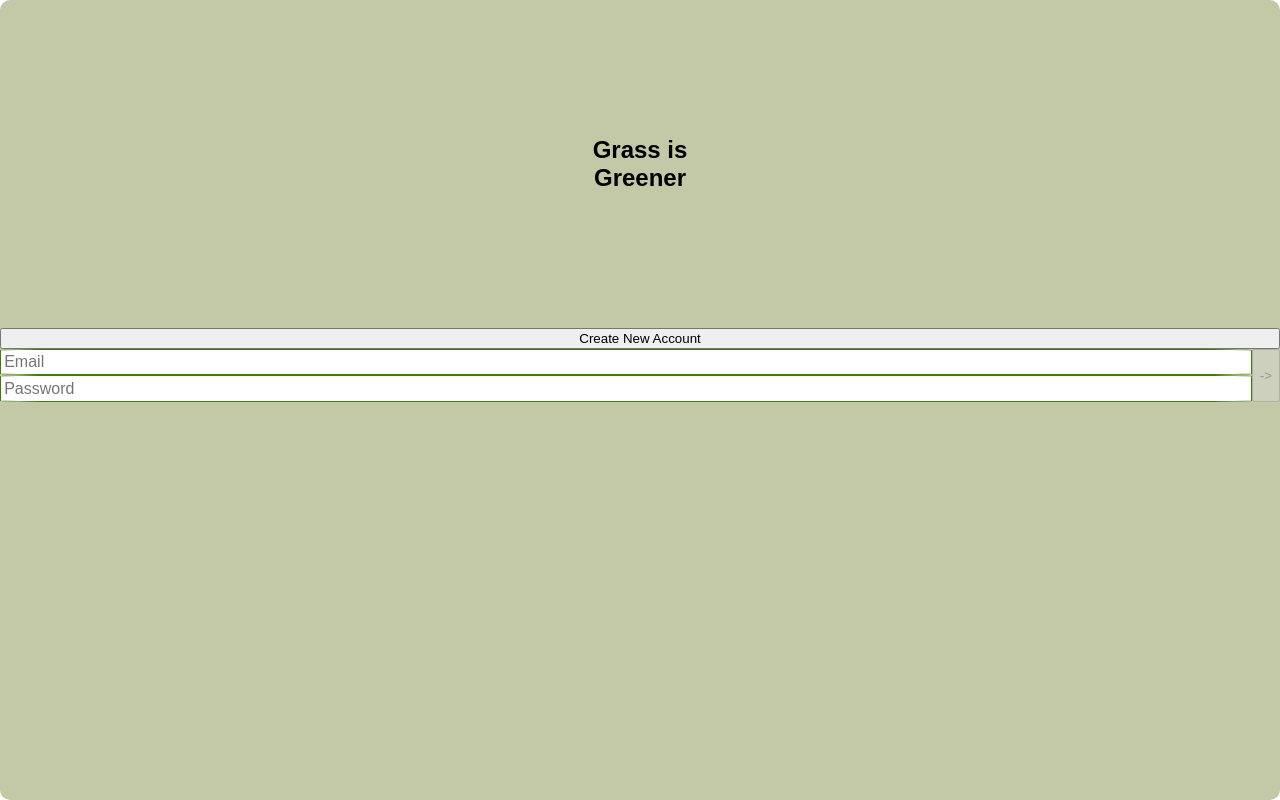
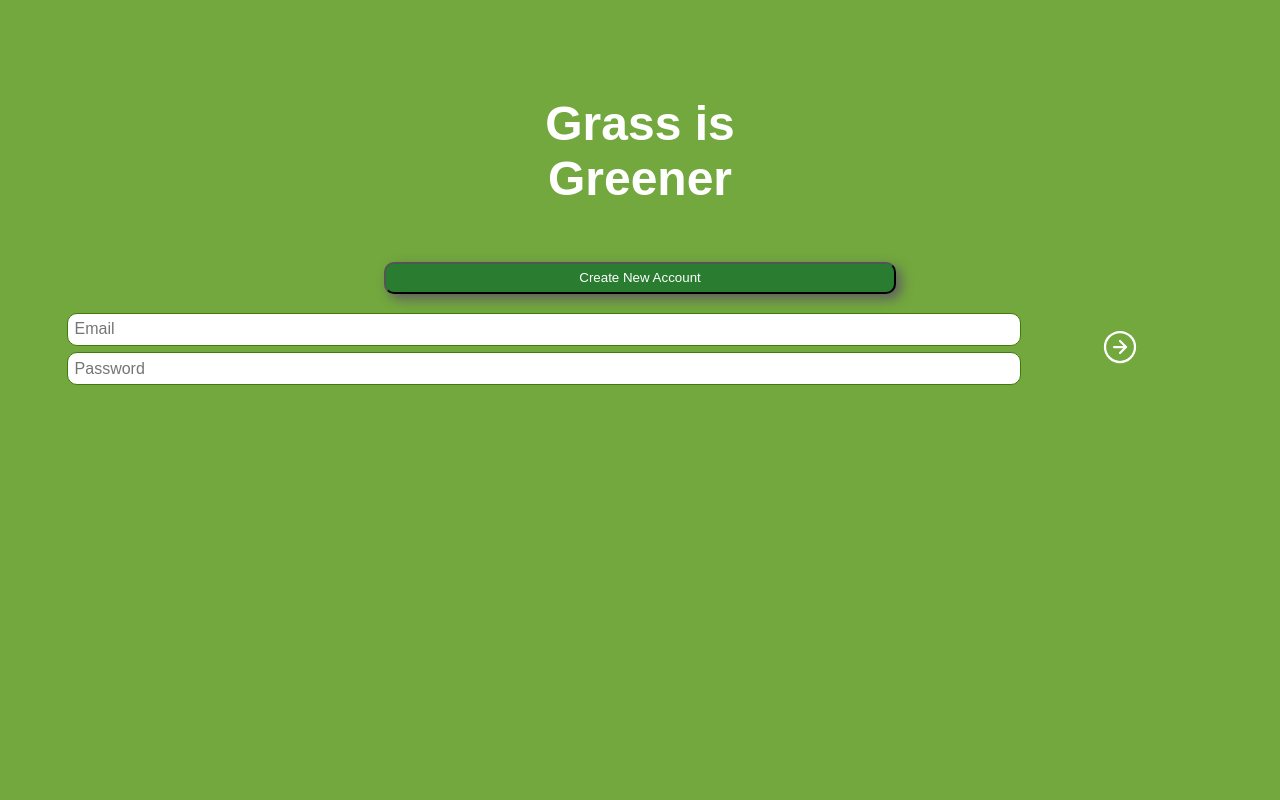
Before and after one commit to dLars99/greener, a React (Create React App) app: page /login in a window 1280 px wide. Built offline with nearby package versions, Linux system fonts and the light colour scheme; no server answers.

Commit message:
Improve registration styling

```diff
--- a/src/components/alerts/Alerts.js
+++ b/src/components/alerts/Alerts.js
@@ -15,9 +15,6 @@
 
     // Create an appropriate warning or alert based on the weather code. Red = current; yellow = forecast.
     const sortWeather = (warning) => {
-        const updateRed = [...redAlerts]
-        const updateYellow = [...yellowAlerts]
-        console.log(updateYellow)
         switch (warning.data) {
             case 1030:
             case 1063:
@@ -27,14 +24,12 @@
                 } else {
                     return {type: "red", message: "There is possible rain in your area."}
                 }
-                break
             case 1087:
                 if (warning.condition === "yellow") {
                     return {type: "yellow", message: "There is a possibility of storms today."}
                 } else {
                     return {type: "red", message: "There are possible thunderstorms in your area."}
                 }
-                break
             case 1180:
             case 1183:
             case 1189:
@@ -49,7 +44,6 @@
                 } else {
                     return {type: "red", message: "There is rain in your area."}
                 }
-                break
             case 1273:
             case 1276:
             case 1279:
@@ -58,7 +52,6 @@
                 } else {
                     return {type: "red", message: "There are thunderstorms in your area."}
                 }
-                break
             default:
                 return
         }
@@ -73,7 +66,6 @@
             let counter = 0
             props.alerts.forEach(warning => {
                 counter++
-                console.log(warning)
                 switch (warning.type) {
                     case "heat":
                         updateRed.push({key: counter, message: "Dangerous heat today! Do your work in the morning or evening hours if possible."})
@@ -87,7 +79,6 @@
                             break
                         case "weather":
                             const weatherAlert = sortWeather(warning)
-                            console.log(weatherAlert)
                             if (weatherAlert) {
                                 if (weatherAlert.type = "yellow") {
                                     updateYellow.push({key: counter, message: weatherAlert.message})
--- a/src/components/dashboard/Dashboard.js
+++ b/src/components/dashboard/Dashboard.js
@@ -23,9 +23,7 @@
     // Instantiate update array outside of function to work around asynchronous setState issues
     const updatedAlerts = []
     const addAlert = (componentAlert) => {
-        console.log(componentAlert)
         const mergedAlerts = updatedAlerts.concat(componentAlert)
-        console.log(mergedAlerts)
         setAlerts(mergedAlerts)
     }
 
--- a/src/components/login/Login.css
+++ b/src/components/login/Login.css
@@ -2,27 +2,61 @@
     height: 100vh;
     overflow: hidden;
     text-align: center;
+    background-color: var(--light-green);
+    color: white;
 }
 
 .login {
     height: 100vh;
     display: flex;
     flex-direction: column;
+    align-items: center;
+    margin: 0;
 }
 
 .login h1 {
-    margin: 17vh 0;
+    margin: 12vh 0 5vh;
+    font-size: 3rem;
+}
+
+.login button {
+    width: 40%;
+    margin: 1rem auto;
+    padding: .4rem;
+    border-radius: 10px;
+    background-color: var(--bluegreen);
+    color: white;
+    box-shadow: 5px 5px 12px #5f5f5f;
 }
 
 .login--form {
     display: flex;
     flex-direction: row;
+    align-items: center;
+    width: 90%;
 }
 
 .login--fields {
     flex: 5;
     display: flex;
     flex-direction: column;
+}
+
+.front--window input {
+    margin: .2rem;
+    border-radius: 10px;
+    padding: .4rem;
+}
+
+.front--window select {
+    margin: .2rem;
+    border-radius: 10px;
+    padding: .4rem;
+    height: 2.3rem;
+}
+
+.login--button {
+    flex: 1;
 }
 
 .registration {
@@ -84,3 +118,13 @@
     flex-direction: column;
     align-items: flex-start;
 }
+
+.registration--button {
+    width: 40%;
+    margin: 1rem auto;
+    padding: .4rem;
+    border-radius: 10px;
+    background-color: var(--bluegreen);
+    color: white;
+    box-shadow: 5px 5px 12px #5f5f5f;
+}
--- a/src/components/login/Login.js
+++ b/src/components/login/Login.js
@@ -13,6 +13,7 @@
 import Registration4 from "./Registration4"
 import Registration5 from "./Registration5"
 import { FirstSchedule } from "../../modules/FirstSchedule"
+import { ArrowRightCircle } from "react-feather"
 
 const Login = props => {
 
@@ -126,7 +127,9 @@
                         <input type="email" id="email" autoComplete="username" placeholder="Email" onChange={handleFieldChange} />
                         <input type="password" id="password" autoComplete="password" placeholder="Password" onChange={handleFieldChange} />
                     </div>
-                    <button type="button" disabled={isLoading} name="login" onClick={signIn}>-&gt;</button>
+                    <div className="login--button">
+                        <ArrowRightCircle color="white" strokeWidth={1.5} size={36} onClick={signIn} />
+                    </div>
                 </form>
             </section>
         <form className="registration--form" name="registration">
@@ -154,7 +157,7 @@
                 {regForm.Five ?
                 <>
                     <Registration5 userLogin={userLogin} registerNewUser={registerNewUser} />
-                    <button type="button" disabled={isLoading} onClick={registerNewUser}>Finish</button>
+                    <button className="registration--button" type="button" disabled={isLoading} onClick={registerNewUser}>Finish</button>
                 </>
                 : null}
             </fieldset>
--- a/src/components/login/Registration1.js
+++ b/src/components/login/Registration1.js
@@ -4,6 +4,7 @@
 Parent: Login */
 
 import React from "react"
+import { ArrowDownCircle } from "react-feather"
 
 const Login = props => {
 
@@ -29,8 +30,8 @@
                     <label htmlFor="confirm">Confirm</label>
                     <input type="password" id="confirm" autoComplete="new-password" placeholder="Confirm Password" onChange={props.handleFieldChange} />
                 </div>
-                <div className="form--row">
-                    <button type="button" onClick={props.toPartTwo}>Continue</button>
+                <div className="buttonDiv">
+                    <ArrowDownCircle color="white" strokeWidth={1.5} size={36} onClick={props.toPartTwo} />
                 </div>
             </div>
         </>
--- a/src/components/login/Registration2.js
+++ b/src/components/login/Registration2.js
@@ -5,6 +5,7 @@
 
 import React from "react"
 import States from "../../modules/States"
+import { ArrowDownCircle } from "react-feather"
 
 const Login = props => {
 
@@ -36,7 +37,7 @@
                     <input type="text" id="zip" placeholder="00000" onChange={props.handleFieldChange} />
                 </div>
                 <div className="buttonDiv">
-                    <button type="button" onClick={props.toPartThree}>Continue</button>
+                    <ArrowDownCircle color="white" strokeWidth={1.5} size={36} onClick={props.toPartThree} />
                 </div>
             </div>
         </>
--- a/src/components/login/Registration3.js
+++ b/src/components/login/Registration3.js
@@ -5,6 +5,7 @@
 
 import React, { useState, useEffect } from "react"
 import ClimateManager from "../../modules/ClimateManager"
+import { ArrowDownCircle } from "react-feather"
 
 const Login = props => {
 
@@ -27,7 +28,9 @@
                     <p>We're sorry.</p>
                     <p>We could not find the plant hardiness zone for your zip code.</p>
                 </> }
-                <button type="button" onClick={() => props.toPartFour(phz.zone)}>Continue</button>
+                <div className="buttonDiv">
+                    <ArrowDownCircle color="white" strokeWidth={1.5} size={36} onClick={() => props.toPartFour(phz.zone)} />
+                </div>
             </div>
         </>
     )
--- a/src/components/login/Registration4.js
+++ b/src/components/login/Registration4.js
@@ -3,6 +3,7 @@
 Parent: Login */
 
 import React from "react"
+import { ArrowDownCircle } from "react-feather"
 
 const Login = props => {
 
@@ -25,7 +26,9 @@
                         <li>Google Earth will give you the area. <strong>Default is in square meters.</strong> Make sure to change it to square feet.</li>
                         <li>Type the number you get into the box above. That's all!</li>
                     </ol>
-                    <button type="button" onClick={props.toPartFive}>Continue</button>
+                    <div className="buttonDiv">
+                        <ArrowDownCircle color="white" strokeWidth={1.5} size={36} onClick={props.toPartFive} />
+                    </div>
                 </div>
            </div>
         </>
```
